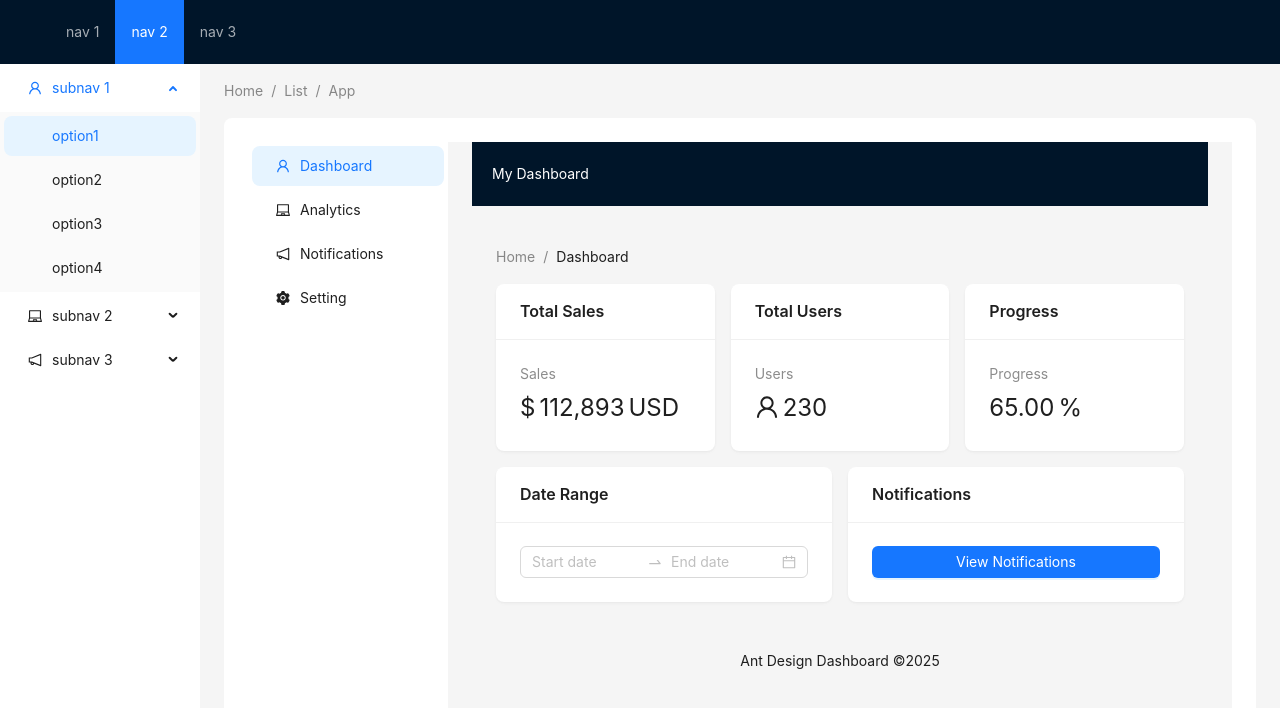
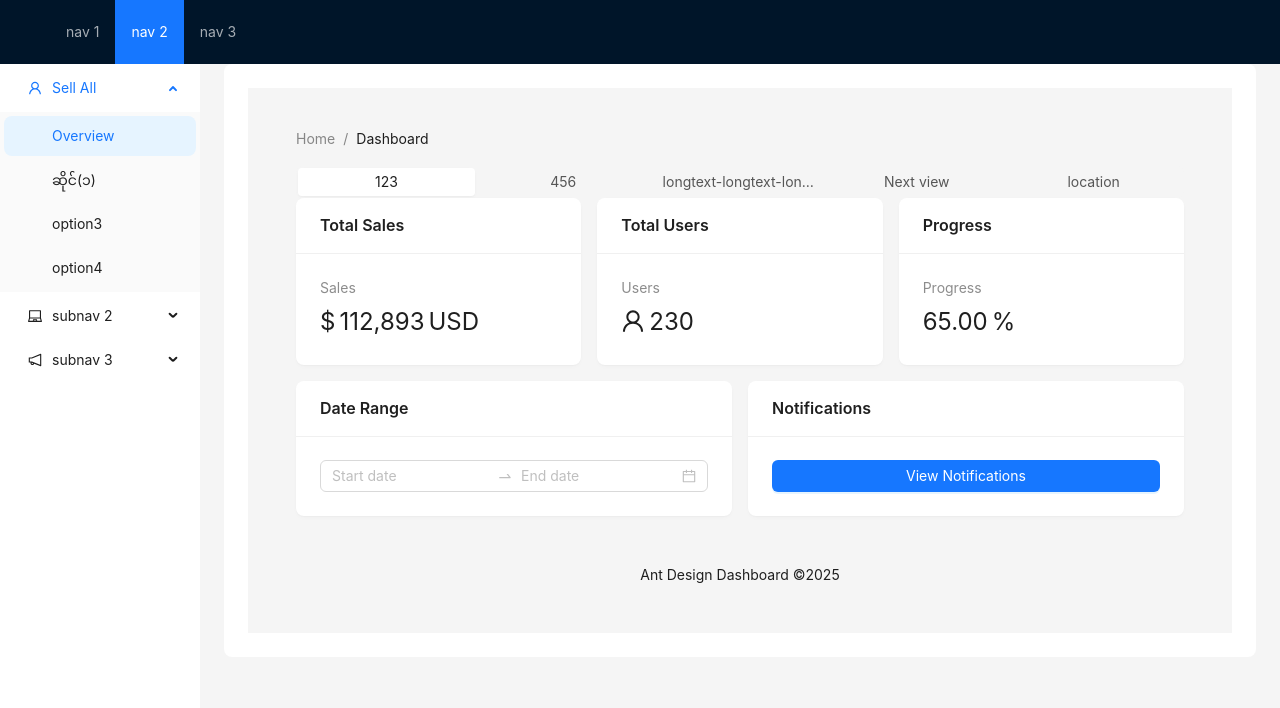
Before and after one commit to shwethe123/worker-dashboard, a React (Vite) app: page / in a window 1280 px wide. Shown: the top 708 px of the page. Built offline with nearby package versions, Linux system fonts and the light colour scheme.

Commit message:
add Segmented

```diff
--- a/src/App.jsx
+++ b/src/App.jsx
@@ -12,16 +12,16 @@ const items1 = ['1', '2', '3'].map((key) => ({
 }));
 
 const items2 = [UserOutlined, LaptopOutlined, NotificationOutlined].map((icon, index) => {
-  const key = String(index + 1);
+  const key = String(index + 1); // key is a string: "1", "2", "3"
   return {
     key: `sub${key}`,
     icon: React.createElement(icon),
-    label: `subnav ${key}`,
+    label: key === "1" ? "Sell All" : `subnav ${key}`, // Compare with "1" (string)
     children: new Array(4).fill(null).map((_, j) => {
       const subKey = index * 4 + j + 1;
       return {
         key: subKey,
-        label: `option${subKey}`,
+        label: subKey === 1 ? "Overview" : subKey === 2 ? "ဆိုင်(၁)" : `option${subKey}`,
       };
     }),
   };
@@ -91,7 +91,7 @@ const App = () => {
             height: '100%',
           }}
         >
-          <Breadcrumb
+          {/* <Breadcrumb
             items={[
               {
                 title: <a href="/home">Home</a>,
@@ -106,7 +106,7 @@ const App = () => {
             style={{
               margin: '16px 0',
             }}
-          />
+          /> */}
           <Content
             style={{
               padding: 24,
@@ -121,6 +121,7 @@ const App = () => {
             {selectedContent === 'Content 1' && <div><Dashboard/></div>}
             {selectedContent === 'Content 2' && <div><TestTable/></div>}
             {selectedContent === 'Content 3' && <div>Content 3</div>}
+            {selectedContent === 'Content 4' && <div>Content 4</div>}
           </Content>
         </Layout>
       </Layout>
--- a/src/conpomnent/Dashboard.jsx
+++ b/src/conpomnent/Dashboard.jsx
@@ -1,5 +1,5 @@
 
-import { Layout, Menu, Breadcrumb, Card, Statistic, Row, Col, Button, DatePicker } from 'antd';
+import { Layout, Menu, Breadcrumb, Card, Statistic, Row, Col, Button, DatePicker, Segmented } from 'antd';
 import { UserOutlined, LaptopOutlined, NotificationOutlined, SettingFilled } from '@ant-design/icons';
 
 const { Header, Content, Footer, Sider } = Layout;
@@ -8,7 +8,7 @@ const { RangePicker } = DatePicker;
 const Dashboard = () => {
   return (
     <Layout style={{ minHeight: '' }}>
-      <Sider width={200} className="site-layout-background">
+      {/* <Sider width={200} className="site-layout-background">
         <Menu
           mode="inline"
           defaultSelectedKeys={['1']}
@@ -19,11 +19,11 @@ const Dashboard = () => {
           <Menu.Item key="3" icon={<NotificationOutlined />}>Notifications</Menu.Item>
           <Menu.Item key="4" icon={<SettingFilled/>}>Setting</Menu.Item>
         </Menu>
-      </Sider>
+      </Sider>   */}
       <Layout style={{ padding: '0 24px 24px' }}>
-        <Header className="site-layout-background" style={{ padding: 0 }}>
+        {/* <Header className="site-layout-background" style={{ padding: 0 }}>
           <h2 style={{ color: 'white', paddingLeft: '20px' }}>My Dashboard</h2>
-        </Header>
+        </Header> */}
         <Content
           style={{
             padding: 24,
@@ -35,6 +35,7 @@ const Dashboard = () => {
             <Breadcrumb.Item>Home</Breadcrumb.Item>
             <Breadcrumb.Item>Dashboard</Breadcrumb.Item>
           </Breadcrumb>
+          <Segmented options={[123, 456, 'longtext-longtext-longtext-longtext', 'Next view', 'location']} block />
 
           <Row gutter={16}>
             <Col span={8}>
```
